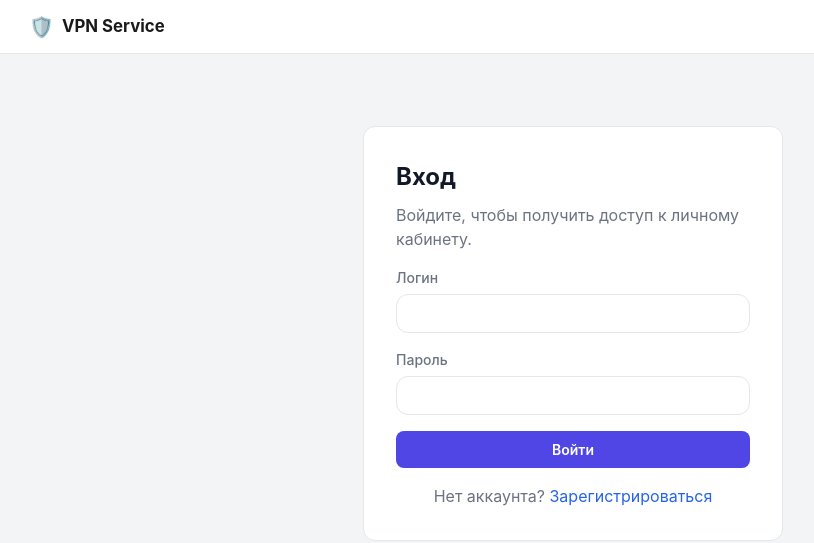
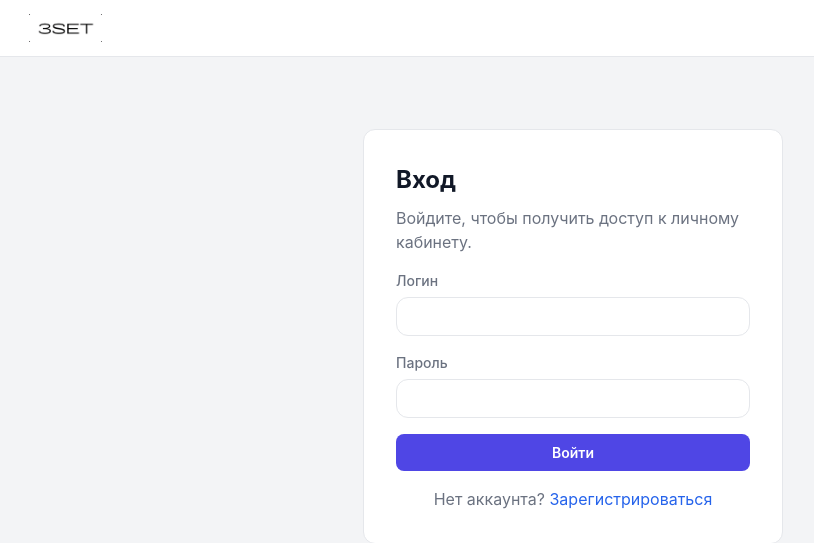
Before and after one commit to xxldrago/vpn-shop, a FastAPI app: page / in a window 1280 px wide. Shown: the top 543 px of the page, without its empty margins (67-881 px from the left). Run offline with FastAPI, Linux system fonts and the light colour scheme; data comes from the database, SQL or seed files in the repository.

Commit message:
feat: use 3SET image as header logo and favicon

```diff
--- a/static/style.css
+++ b/static/style.css
@@ -59,6 +59,7 @@ a { color: inherit; text-decoration: none; }
 }
 .brand { display: flex; align-items: center; gap: 8px; font-weight: 700; font-size: 1.05rem; color: var(--text); }
 .brand-emoji { font-size: 1.25rem; line-height: 1; }
+.brand-logo { height: 28px; width: auto; display: block; }
 .header-nav { display: flex; align-items: center; gap: 8px; flex-wrap: wrap; }
 .header-nav a {
   color: var(--text-muted); padding: 8px 12px; border-radius: var(--radius);
--- a/templates/base.html
+++ b/templates/base.html
@@ -5,14 +5,14 @@
 <meta name="viewport" content="width=device-width, initial-scale=1.0">
 <title>{{ brand.name }} — {{ brand.subtitle }}</title>
 <link rel="stylesheet" href="/static/style.css">
+<link rel="icon" type="image/png" href="/static/logo.png">
 </head>
 <body>
 
 <header class="header">
   <div class="header-inner">
-    <a class="brand" href="/">
-      <span class="brand-emoji">{{ brand.emoji }}</span>
-      <span class="brand-name">{{ brand.name }}</span>
+    <a class="brand" href="/" aria-label="{{ brand.name }}">
+      <img class="brand-logo" src="/static/logo.png" alt="{{ brand.name }}" height="28">
     </a>
     {% if user %}
     <div class="nav-user">
```
Also changed, not shown: static/logo.png (added).
